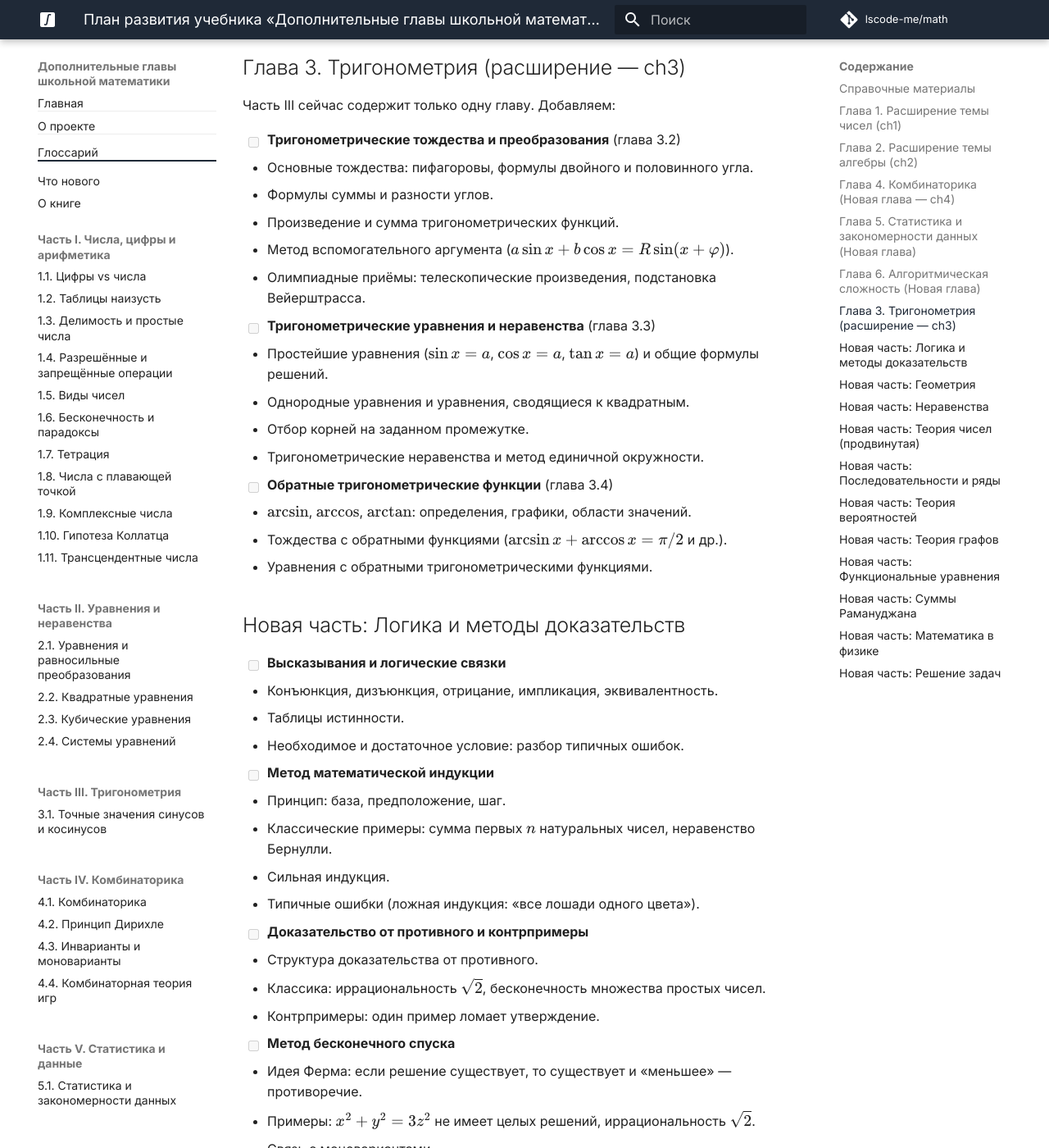
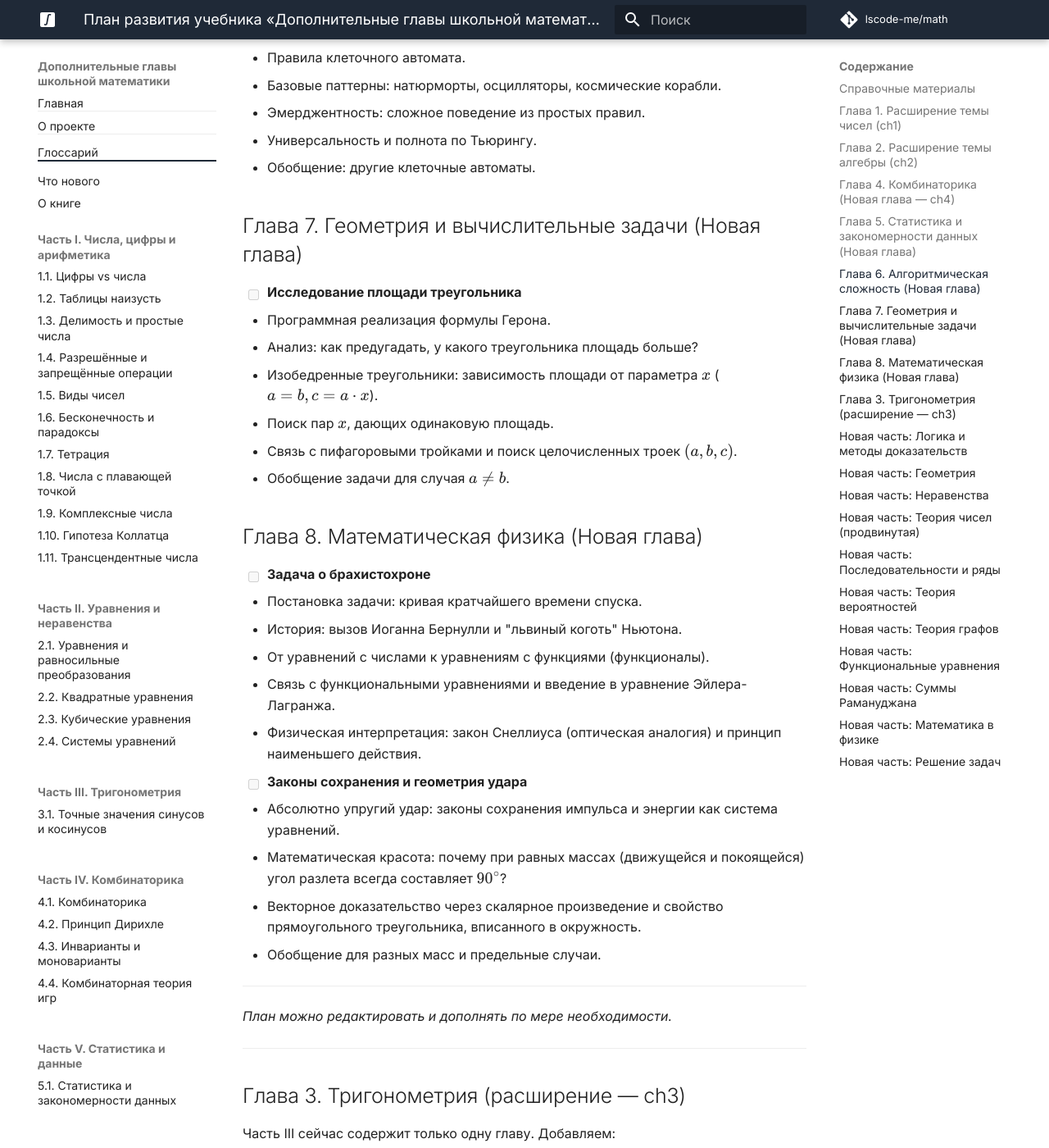
Before and after one commit to lscode-me/math, an MkDocs documentation site: the page built from docs/plan.md, in a window 1280 px wide and 1400 px high, scrolled down 4973 px. Shown: the whole window at 82% size. Built offline with MkDocs 1.6.1 and Material for MkDocs 9.7.7, drawn with Linux system fonts in a browser that asks for light colours; comment, search, counter and statistics services are not loaded; some of the changed text lies outside the part shown.

Commit message:
docs: update plan with fractals, chaos theory, and physics topics

```diff
--- a/docs/plan.md
+++ b/docs/plan.md
@@ -61,6 +61,14 @@
   - Нестандартные методы решения.
   - Симметрические системы.
   - Однородные системы уравнений.
+- [ ] **Трансцендентные уравнения и число Дотти**
+  - Решение $\cos(x) = x$, его природа и сравнение с $W(n)$.
+  - Сходимость итерационного процесса.
+- [ ] **Идемпотентные функции и функциональные уравнения**
+  - Описание, примеры (модуль, floor/ceil).
+  - Функциональные уравнения: уравнение Коши ($f(x+y) = f(x) + f(y)$), уравнение Йенсена.
+  - Идемпотентность ($f(f(x)) = f(x)$) и инволюция ($f(f(x)) = x$).
+  - Применение в информатике (HTTP-методы, чистые функции, базы данных).
 
 ## Глава 4. Комбинаторика (Новая глава — ch4)
 
@@ -127,6 +135,31 @@
   - Эмерджентность: сложное поведение из простых правил.
   - Универсальность и полнота по Тьюрингу.
   - Обобщение: другие клеточные автоматы.
+
+## Глава 7. Геометрия и вычислительные задачи (Новая глава)
+
+- [ ] **Исследование площади треугольника**
+  - Программная реализация формулы Герона.
+  - Анализ: как предугадать, у какого треугольника площадь больше?
+  - Изобедренные треугольники: зависимость площади от параметра $x$ ($a=b, c=a \cdot x$).
+  - Поиск пар $x$, дающих одинаковую площадь.
+  - Связь с пифагоровыми тройками и поиск целочисленных троек $(a, b, c)$.
+  - Обобщение задачи для случая $a \neq b$.
+
+## Глава 8. Математическая физика (Новая глава)
+
+- [ ] **Задача о брахистохроне**
+  - Постановка задачи: кривая кратчайшего времени спуска.
+  - История: вызов Иоганна Бернулли и "львиный коготь" Ньютона.
+  - От уравнений с числами к уравнениям с функциями (функционалы).
+  - Связь с функциональными уравнениями и введение в уравнение Эйлера-Лагранжа.
+  - Физическая интерпретация: закон Снеллиуса (оптическая аналогия) и принцип наименьшего действия.
+
+- [ ] **Законы сохранения и геометрия удара**
+  - Абсолютно упругий удар: законы сохранения импульса и энергии как система уравнений.
+  - Математическая красота: почему при равных массах (движущейся и покоящейся) угол разлета всегда составляет $90^\circ$?
+  - Векторное доказательство через скалярное произведение и свойство прямоугольного треугольника, вписанного в окружность.
+  - Обобщение для разных масс и предельные случаи.
 
 ---
 *План можно редактировать и дополнять по мере необходимости.*
@@ -222,6 +255,12 @@
   - Сечения многогранников.
   - Принцип Кавальери.
 
+- [ ] **Фракталы и топология** (новая глава)
+  - Снежинка Коха: парадокс береговой линии (бесконечный периметр при конечной площади).
+  - Дробная (фрактальная) размерность: размерность Хаусдорфа (между 1D и 2D).
+  - Множество Мандельброта и связь с комплексной динамикой.
+  - Топология: лента Мёбиуса и бутылка Клейна.
+
 ## Новая часть: Неравенства
 
 - [ ] **Классические неравенства**
@@ -282,8 +321,8 @@
 
 - [ ] **Парадоксы вероятности**
   - Парадокс Монти Холла.
-  - Парадокс дней рождения: в группе из 23 человек вероятность совпадения > 50%.
-  - Задача о разорении игрока (случайное блуждание).
+  - Парадокс дней рождения: в группе из 23 человек вероятность совпадения > 50%. Связь с коллизиями хэш-функций в информатике (почему GUID такие длинные).
+  - Задача о разорении игрока (случайное блуждание: теорема Пойи для 1D, 2D и 3D).
   - Парадокс мальчиков и девочек.
 
 - [ ] **Математическое ожидание**
@@ -349,6 +388,11 @@
   - Тонкие линзы: формула $\frac{1}{f} = \frac{1}{d} + \frac{1}{d'}$, построение изображений.
   - Принцип Ферма: свет выбирает путь с минимальным временем — вывод закона отражения и преломления через вариационный подход.
 
+- [ ] **Динамические системы и хаос**
+  - Чувствительность к начальным условиям (Эффект бабочки).
+  - Двойной маятник: как простейшая механическая система порождает абсолютно непредсказуемое поведение (программная симуляция).
+  - Фазовое пространство и странные аттракторы (Аттрактор Лоренца).
+
 ## Новая часть: Решение задач
 
 - [ ] **Лжецы, правдецы и логические загадки** (глава)
```
